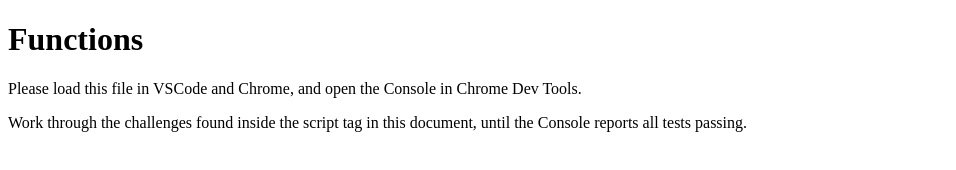
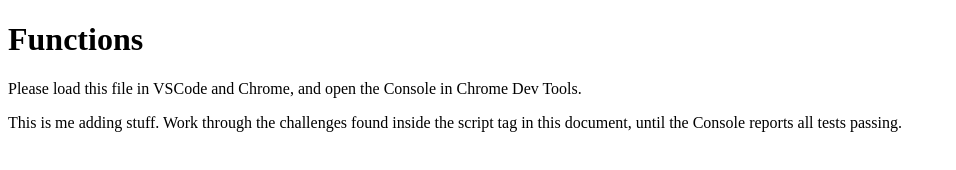
Before and after one commit to rabyshail/sprint2mod1, a plain HTML site: page index.html in a window 1280 px wide. Shown: the whole page, without its empty margins (0-956 px from the left). Drawn offline with Linux system fonts and the light colour scheme.

Commit message:
new-text

```diff
--- a/index.html
+++ b/index.html
@@ -8,7 +8,7 @@
 <body>
   <h1>Functions</h1>
   <p>Please load this file in VSCode and Chrome, and open the Console in Chrome Dev Tools.</p>
-  <p>Work through the challenges found inside the script tag in this document,
+  <p>This is me adding stuff. Work through the challenges found inside the script tag in this document,
     until the Console reports all tests passing.</p>
 
   <script>
```
